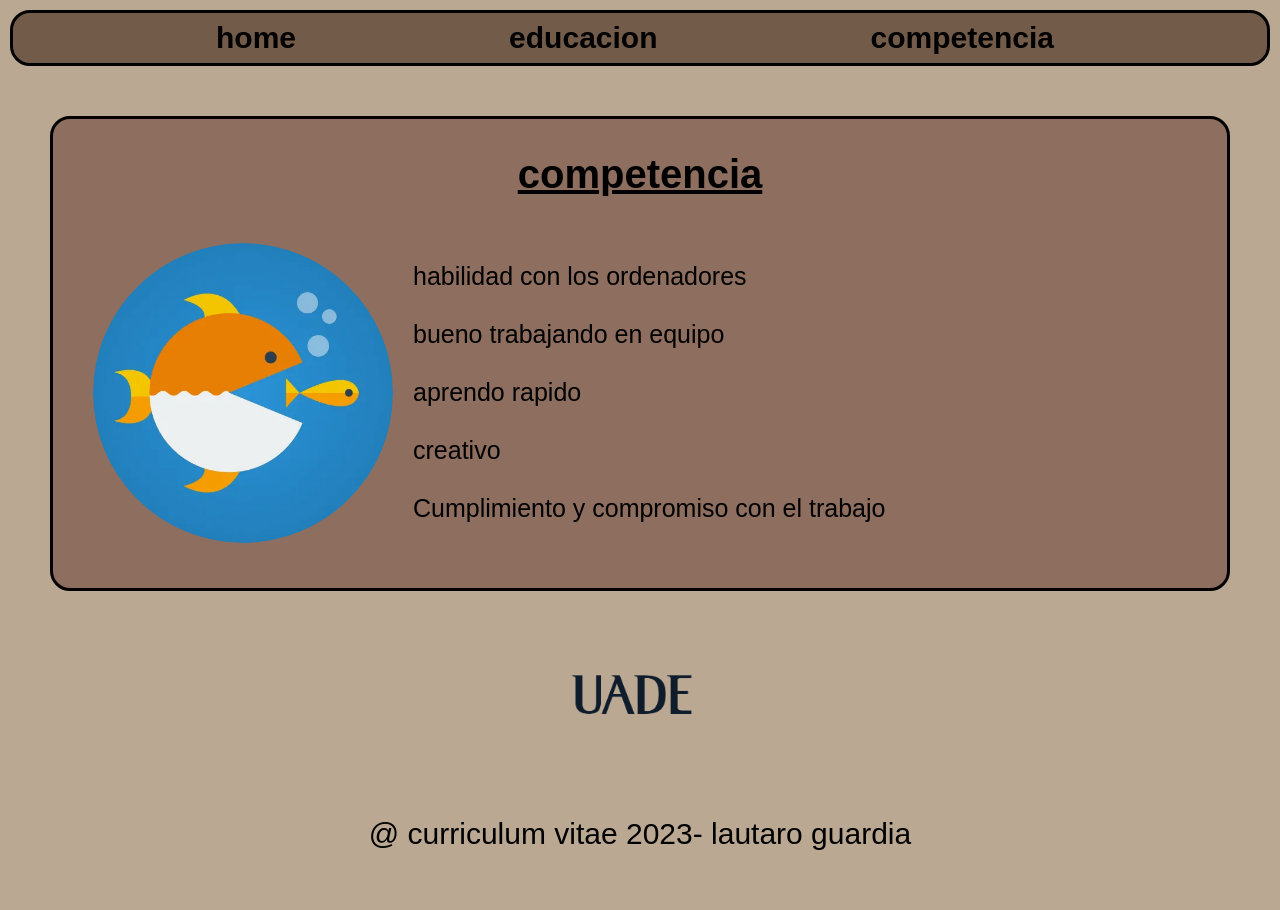
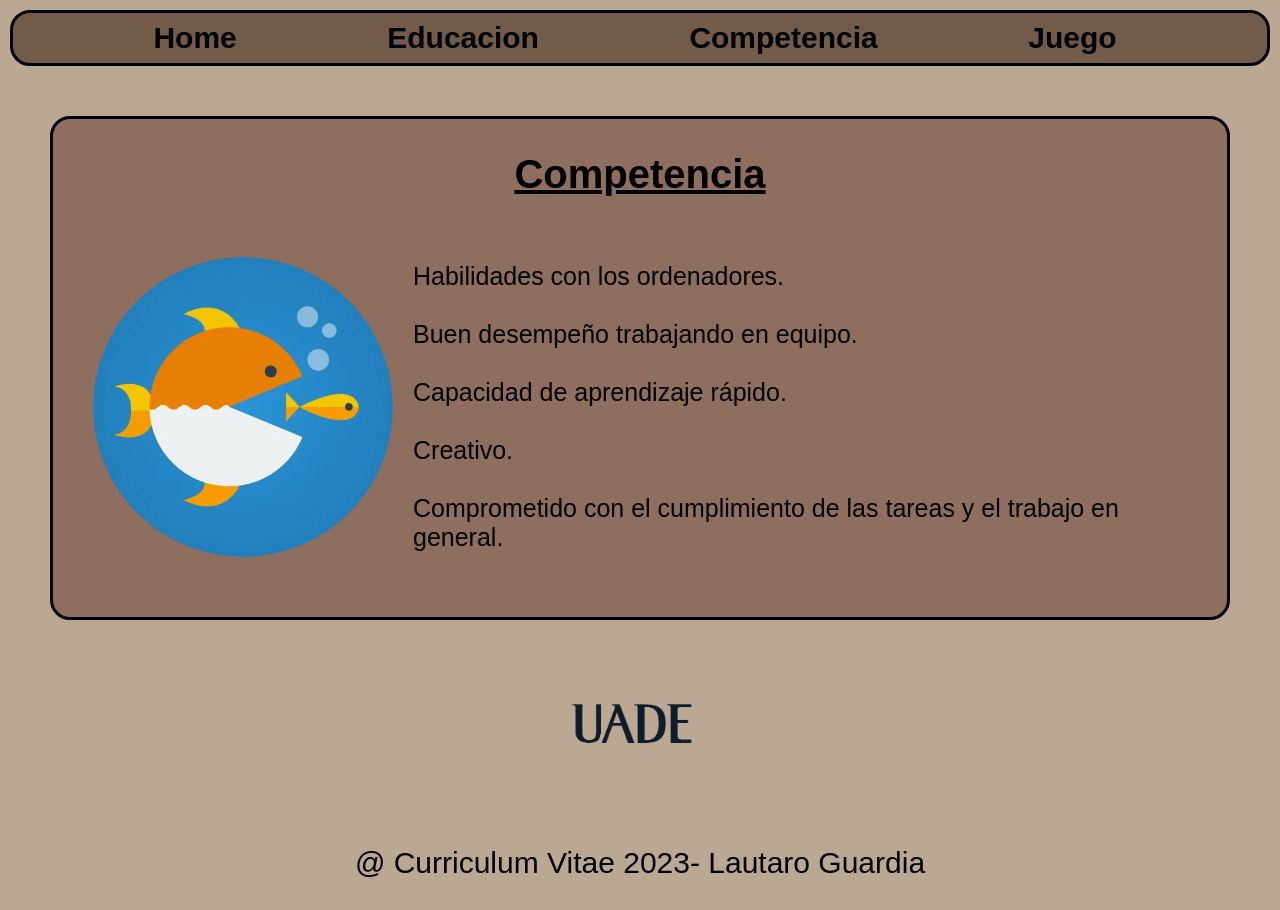
Before and after one commit to lautaro2427/cvlautaroguardia, a plain HTML site: page competencia.html in a window 1280 px wide. Before the commit the page ends 881 px from the top, so only its background shows below. Drawn offline with Linux system fonts and the light colour scheme.

Commit message:
Update competencia.html

```diff
--- a/competencia.html
+++ b/competencia.html
@@ -9,30 +9,31 @@
   <body>
     <header>
       <nav>
-        <a href="index.html"><li>home</li></a>
-        <a href="educacion.html"><li>educacion</li></a>
-        <a href="competencia.html"><li>competencia</li></a>
+        <a href="index.html"><li>Home</li></a>
+        <a href="educacion.html"><li>Educacion</li></a>
+        <a href="competencia.html"><li>Competencia</li></a>
+        <a href="juego.html"><li>Juego</li></a>
       </nav>
     </header>
     <section class="estructura">
-      <h1 class="titulo">competencia</h1>
+      <h1 class="titulo">Competencia</h1>
       <div class="foto">
         <img class="imagen" src="img/competenciaicon.jpg" alt="" />
         <div class="texto">
           <p class="datospersonales">
-            habilidad con los ordenadores
+            Habilidades con los ordenadores.
             <br />
             <br />
-            bueno trabajando en equipo
+            Buen desempeño trabajando en equipo.
             <br />
             <br />
-            aprendo rapido
+            Capacidad de aprendizaje rápido.
             <br />
             <br />
-            creativo
+            Creativo.
             <br />
             <br />
-            Cumplimiento y compromiso con el trabajo
+            Comprometido con el cumplimiento de las tareas y el trabajo en general.
           </p>
         </div>
       </div>
@@ -45,7 +46,7 @@
 
         <p>
           <br />
-          @ curriculum vitae 2023- lautaro guardia
+          @ Curriculum Vitae 2023- Lautaro Guardia
         </p>
       </footer>
 
```
